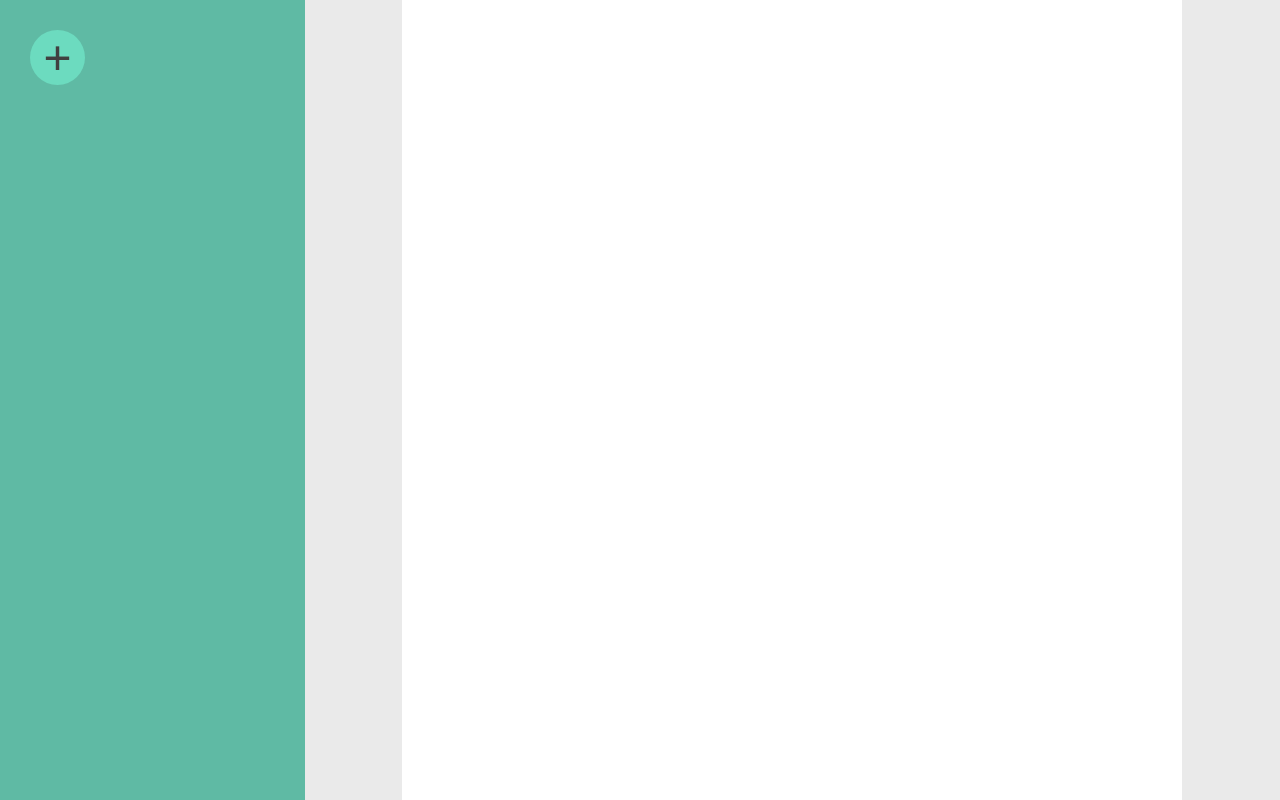
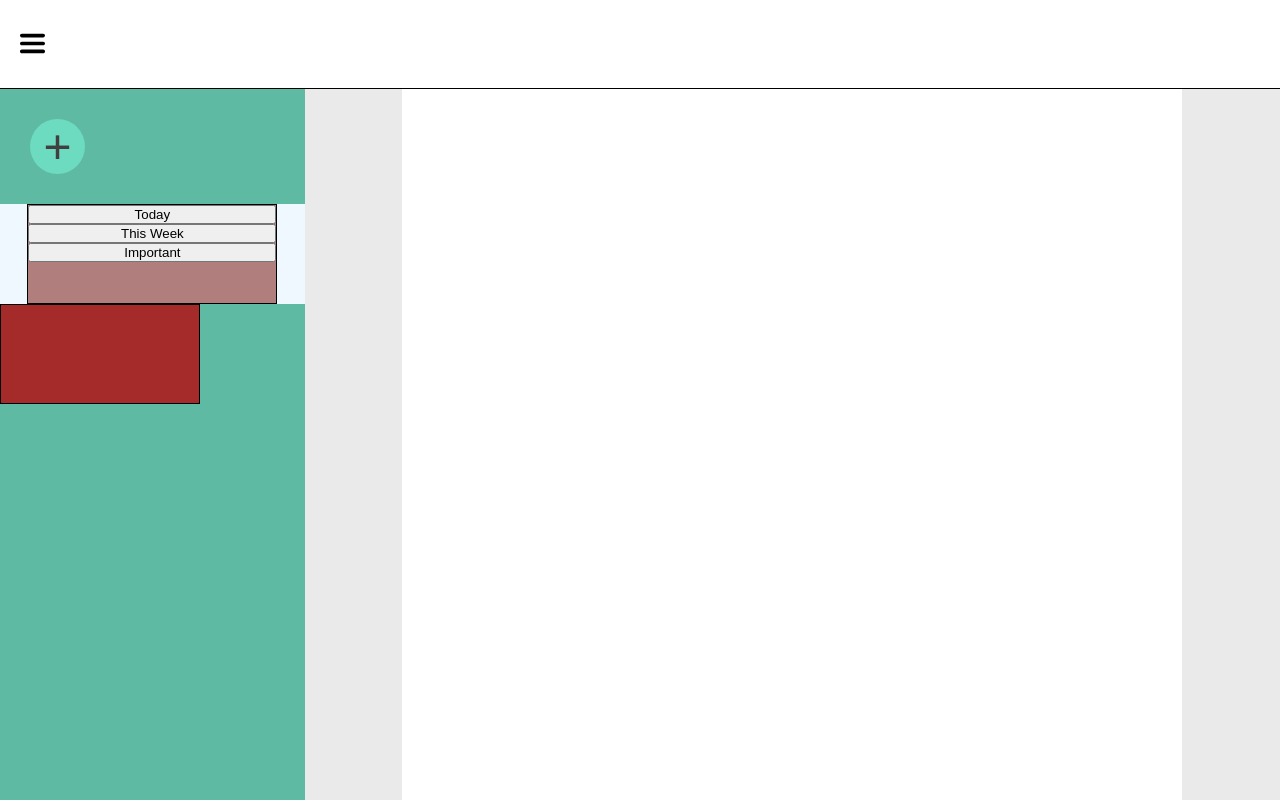
Before and after one commit to EmanAziz87/ToDo-App, a website built with webpack: page dist/index.html in a window 1280 px wide. Built offline with nearby package versions, Linux system fonts and the light colour scheme.

Commit message:
working on display for project subdirectories for todos. added a header that should allow the nav bar to hide and reappear when clicked once finished

```diff
--- a/src/components/displayNavMenu/displayNavMenu.css
+++ b/src/components/displayNavMenu/displayNavMenu.css
@@ -23,3 +23,26 @@
     display: flex;
     flex-direction: column;
 }
+
+.project-container {
+    background-color: aliceblue;
+    display: flex;
+    justify-content: center;
+}
+
+.default-projects-container {
+    width: 250px;
+    height: 100px;
+    background-color: rgb(177, 126, 126);
+    border: 1px solid black;
+    display: flex;
+    flex-direction: column;
+}
+
+
+.custom-projects-container {
+    width: 200px;
+    height: 100px;
+    background-color: brown;
+    border: 1px solid black;
+}
--- a/src/components/displayNavMenu/displayNavMenu.js
+++ b/src/components/displayNavMenu/displayNavMenu.js
@@ -1,20 +1,57 @@
 import './displayNavMenu.css';
 
 
+const navContainer = document.createElement('nav');
+const navAddToDoButton = document.createElement('button');
+
 function displayNavMenu() {
-    const navContainer = document.createElement('nav');
-    const navAddToDoButton = document.createElement('button');
-    const mainContainer = document.querySelector('#content');
-
+    if (navContainer) {
+        const navContainer = document.createElement('nav');
+        const navAddToDoButton = document.createElement('button');
+    }
+    console.log(navContainer);
     navAddToDoButton.textContent = '+';
 
     navContainer.classList.add('nav-container');
     navAddToDoButton.classList.add('nav-add-todo-button');
 
-    mainContainer.appendChild(navContainer);
+    // mainContainer.appendChild(navContainer);
     navContainer.appendChild(navAddToDoButton);
+
+
+    // projectManager();
+
+
+}
+function projectManager() {
+    const projectContainer = document.createElement('div');
+    const defaultProjectsContainer = document.createElement('div');
+    const customProjectsContainer = document.createElement('div');
+
+    const todayTasks = document.createElement('button');
+    const thisWeekTasks = document.createElement('button');
+    const importantTasks = document.createElement('button');
+
+    todayTasks.textContent = 'Today';
+    thisWeekTasks.textContent = 'This Week';
+    importantTasks.textContent = 'Important';
+
+    projectContainer.classList.add('project-container');
+    defaultProjectsContainer.classList.add('default-projects-container');
+    customProjectsContainer.classList.add('custom-projects-container');
+
+    const navContainer = document.querySelector('.nav-container');
+
+    navContainer.appendChild(projectContainer);
+    projectContainer.appendChild(defaultProjectsContainer);
+    defaultProjectsContainer.appendChild(todayTasks);
+    defaultProjectsContainer.appendChild(thisWeekTasks);
+    defaultProjectsContainer.appendChild(importantTasks);
+    navContainer.appendChild(customProjectsContainer);
 }
 
 export {
-    displayNavMenu
+    displayNavMenu,
+    navContainer,
+    projectManager
  }
--- /dev/null
+++ b/src/components/displayNavMenu/header/header.css
@@ -0,0 +1,14 @@
+.header-container {
+    width: 100%;
+    height: 100px;
+    border-bottom: 1px solid;
+    display: flex;
+    align-items: center;
+}
+
+.header-menu-icon {
+    width: 25px;
+    height: 25px;
+    margin-left: 20px;
+    color: rgb(28, 28, 28);
+}
--- /dev/null
+++ b/src/components/displayNavMenu/header/header.js
@@ -0,0 +1,34 @@
+import { displayNavMenu, navContainer } from '../displayNavMenu';
+import './header.css';
+import svgThreeLines from './three-horizontal-lines-icon.svg';
+
+const mainContainer = document.querySelector('#content');
+
+
+function header() {
+    const headerContainer = document.createElement('header');
+    const threeHoriztonalLineIcon = document.createElement('img');
+    threeHoriztonalLineIcon.src = svgThreeLines;
+
+    headerContainer.classList.add('header-container');
+    threeHoriztonalLineIcon.classList.add('header-menu-icon');
+    mainContainer.appendChild(headerContainer);
+    headerContainer.appendChild(threeHoriztonalLineIcon);
+
+    threeHoriztonalLineIcon.addEventListener('click', function() {
+        const navContainer = document.querySelector('.nav-container');
+        if (!navContainer) {
+            displayNavMenu();
+        } else {
+            while (navContainer.firstChild) {
+                navContainer.removeChild(navContainer.lastChild);
+                if (!navContainer.firstChild) {
+                    navContainer.remove();
+                }
+            }
+        }
+    });
+
+}
+
+export { header }
--- a/src/components/displayToDoCard/displayToDoCard.css
+++ b/src/components/displayToDoCard/displayToDoCard.css
@@ -68,3 +68,9 @@
     font-size: 1.5rem;
 
 }
+
+.nav-and-card-area-container {
+    display: flex;
+    width: 100%;
+    height: 100%;
+}
--- a/src/components/displayToDoCard/displayToDoCard.js
+++ b/src/components/displayToDoCard/displayToDoCard.js
@@ -1,20 +1,32 @@
-import { storageToDo, thingsToDo } from '../manageToDo/manageToDo';
+import { navContainer, projectManager } from '../displayNavMenu/displayNavMenu';
+import { thingsToDo } from '../manageToDo/manageToDo';
 import './displayToDoCard.css';
+
 
 const mainContent = document.querySelector('#content');
 const toDoCardAreaBackground = document.createElement('article');
 const toDoCardAreaMain = document.createElement('section');
 
+
 function cardArea () {
+    const navAndCardAreaContainer = document.createElement('div');
+
+    navAndCardAreaContainer.classList.add('nav-and-card-area-container');
     toDoCardAreaBackground.classList.add('todo-card-area-background');
     toDoCardAreaMain.classList.add('todo-card-area-main');
-    mainContent.appendChild(toDoCardAreaBackground);
+
+    mainContent.appendChild(navAndCardAreaContainer);
     toDoCardAreaBackground.appendChild(toDoCardAreaMain);
-};
+    navAndCardAreaContainer.appendChild(navContainer);
+    navAndCardAreaContainer.appendChild(toDoCardAreaBackground);
+
+    projectManager();
+ };
+
 
 function displayToDoCard() {
     (function displayInputtedCards () {
-        for (let i = 0; i < thingsToDo.length; i++ ) {
+        for (let i = thingsToDo.length - 1; i < thingsToDo.length; i++ ) {
             const toDoCard = document.createElement('div');
             const cardContentSubContainer = document.createElement('div');
             const cardNameAndDescription = document.createElement('div');
--- /dev/null
+++ b/src/components/manageToDo/manageToDo.css
@@ -0,0 +1,3 @@
+.exit-form-button {
+
+}
--- a/src/components/manageToDo/manageToDo.js
+++ b/src/components/manageToDo/manageToDo.js
@@ -1,4 +1,5 @@
 import { displayToDoCard } from "../displayToDoCard/displayToDoCard";
+import './manageToDo.css';
 
 let thingsToDo = [];
 let userInputArr = [];
@@ -27,6 +28,7 @@ function manageToDo() {
             if (!toDoFormVisibility) {
                 toDoFormVisibility = true;
                 const formContainer = document.createElement('form');
+                const exitFormContainer = document.createElement('button');
                 const formFieldSet = document.createElement('fieldset');
                 const formLegend = document.createElement('legend');
 
@@ -41,7 +43,6 @@ function manageToDo() {
                 const toDoPriorityHigh = document.createElement('option');
                 const toDoPriorityMid = document.createElement('option');
                 const toDoPriorityLow = document.createElement('option');
-
                 const todoSubmitButton = document.createElement('input');
 
 
@@ -87,12 +88,16 @@ function manageToDo() {
                 toDoPriorityLow.textContent = 'Low';
 
                 formLegend.textContent = 'Add ToDo:';
+                exitFormContainer.textContent = 'X';
 
                 formContainer.classList.add('form-container');
+                exitFormContainer.classList.add('exit-form-button');
                 formFieldSet.classList.add('form-fieldset');
+
 
                 navContainer.appendChild(formContainer);
                 formContainer.appendChild(formFieldSet);
+                formContainer.appendChild(exitFormContainer);
                 formFieldSet.appendChild(formLegend);
                 formFieldSet.appendChild(toDoNameLabel);
                 formFieldSet.appendChild(toDoNameInput);
@@ -107,7 +112,7 @@ function manageToDo() {
                 toDoPrioritySelect.appendChild(toDoPriorityLow);
                 formFieldSet.appendChild(todoSubmitButton);
 
-                todoSubmitButton.addEventListener('click', function(e) {
+                todoSubmitButton.addEventListener('click', function() {
                     if (toDoDescriptionInput.value && toDoNameInput.value && toDoDueDateInput.value && toDoPrioritySelect.value) {
                         userInputArr.push(toDoNameInput.value);
                         userInputArr.push(toDoDescriptionInput.value);
@@ -122,9 +127,15 @@ function manageToDo() {
 
                         console.log(thingsToDo);
                         toDoFormVisibility = false;
-                        thingsToDo = [];
                         userInputArr = [];
                     }
+                });
+
+                exitFormContainer.addEventListener('click', function() {
+                    while (formContainer.firstChild) {
+                        formContainer.removeChild(formContainer.lastChild);
+                    }
+                    toDoFormVisibility = false;
                 });
             }
         });
--- a/src/index.js
+++ b/src/index.js
@@ -1,9 +1,11 @@
 import { displayNavMenu } from "./components/displayNavMenu/displayNavMenu";
+import { header } from "./components/displayNavMenu/header/header";
 import { cardArea } from "./components/displayToDoCard/displayToDoCard";
 import { storageToDo } from "./components/manageToDo/manageToDo";
 
 import './style.css';
 
+header();
 displayNavMenu();
-cardArea()
+cardArea();
 storageToDo.addToDo();
--- a/src/style.css
+++ b/src/style.css
@@ -8,5 +8,5 @@
     width: 100vw;
     height: 100vh;
     display: flex;
-
+    flex-direction: column;
 }
```
Also changed, not shown: src/components/displayNavMenu/header/three-horizontal-lines-icon.svg (added), src/components/three-horizontal-lines-icon.svg (added).
